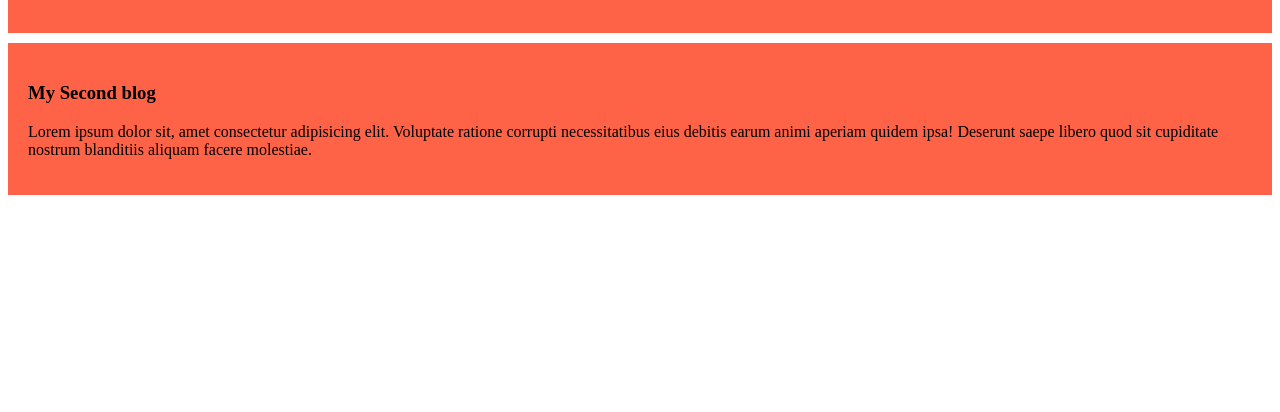
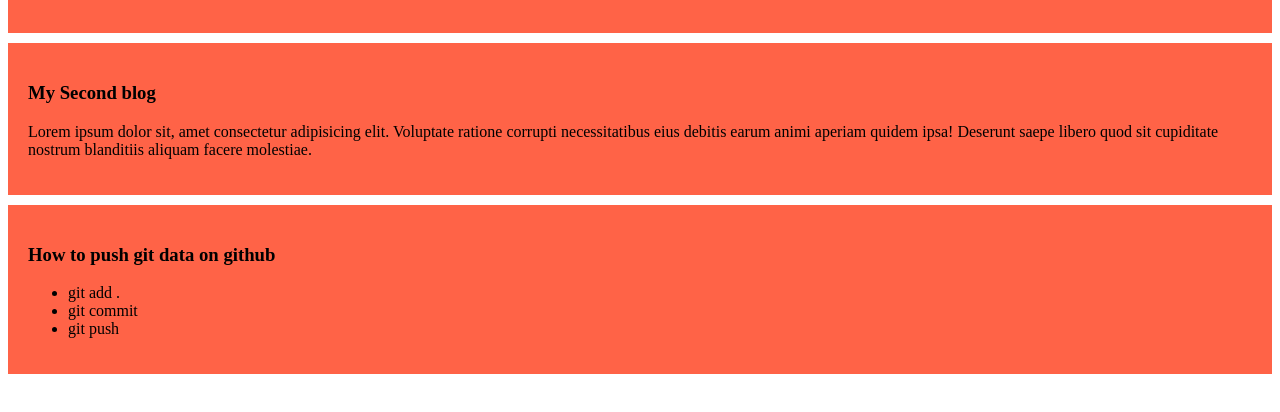
Before and after one commit to ahmed-nabila/my-simple-website, a plain HTML site: page index.html in a window 1280 px wide. Shown: the part 126-538 px from the top of the page. Drawn offline with Linux system fonts and the light colour scheme.

Commit message:
added all

```diff
--- a/index.html
+++ b/index.html
@@ -14,6 +14,14 @@
     <h3>My Second blog</h3>
     <p>Lorem ipsum dolor sit, amet consectetur adipisicing elit. Voluptate ratione corrupti necessitatibus eius debitis earum animi aperiam quidem ipsa! Deserunt saepe libero quod sit cupiditate nostrum blanditiis aliquam facere molestiae.</p>
 </div>
+<div>
+    <h3>How to push git data on github</h3>
+    <ul>
+        <li>git add .</li>
+        <li>git commit</li>
+        <li>git push</li>
+    </ul>
+</div>
 
 </body>
 </html>
```
